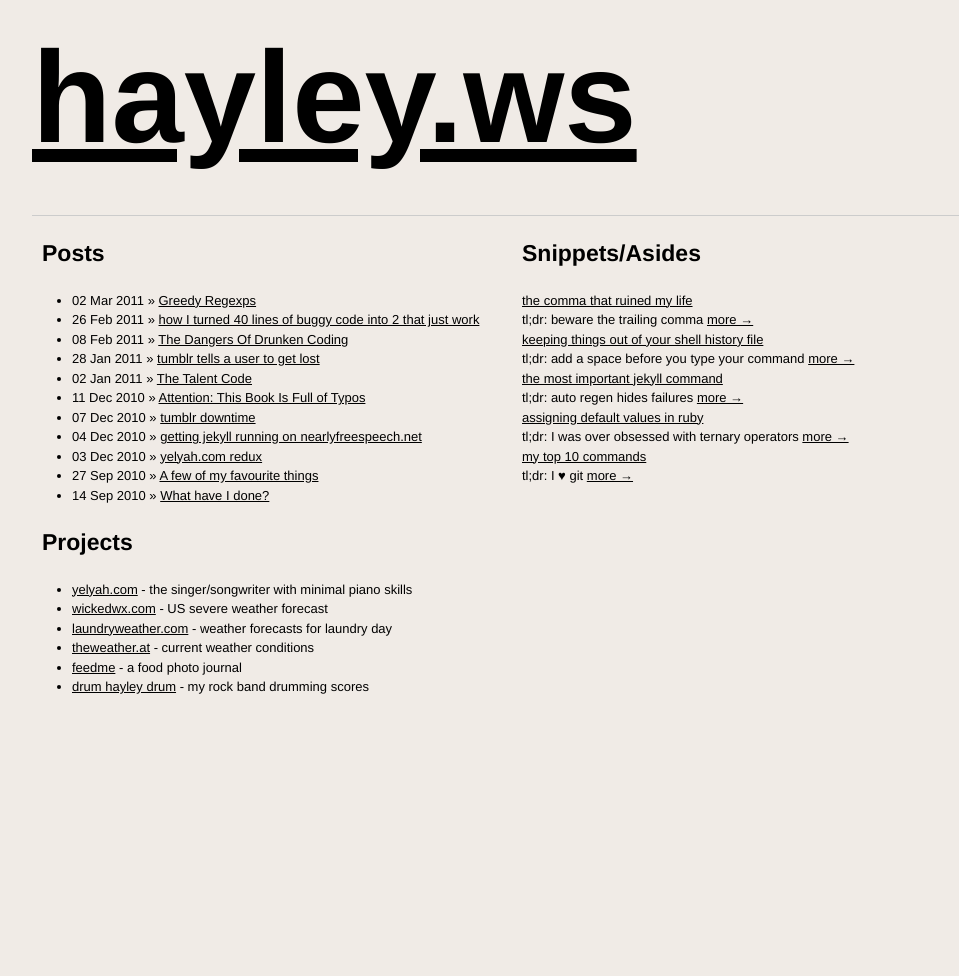
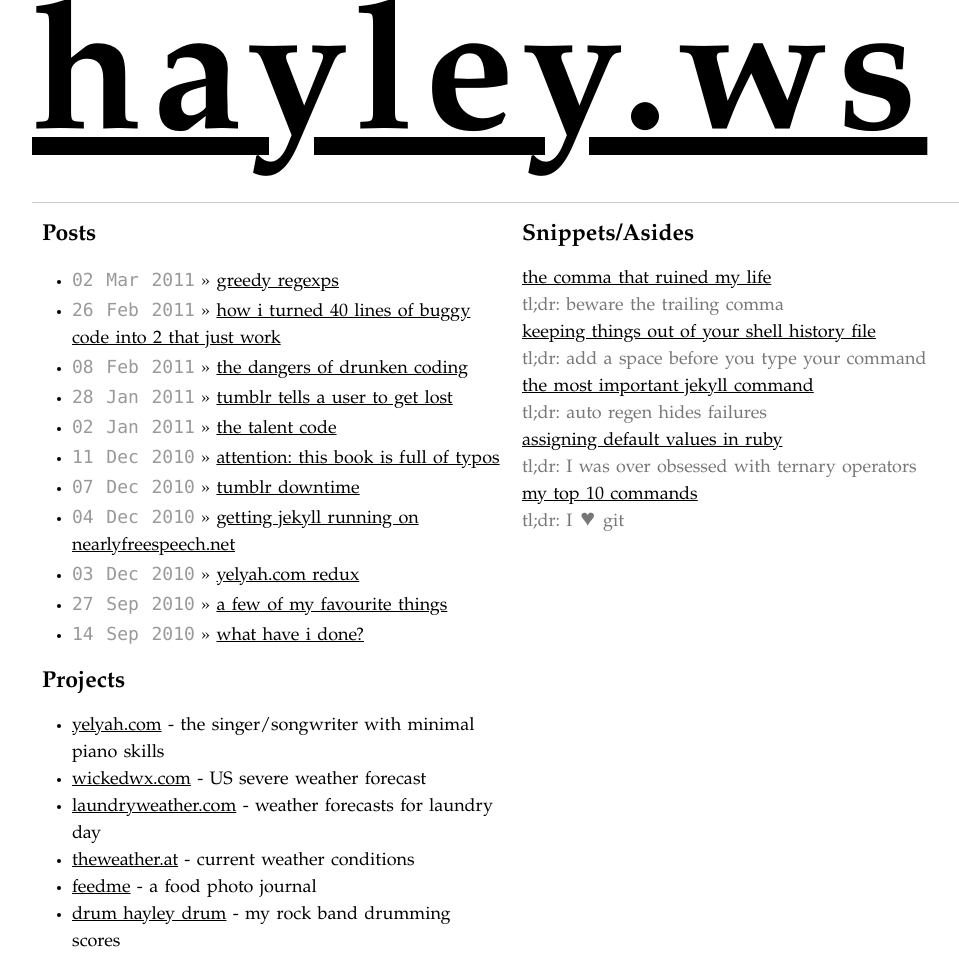
Before and after one commit to hayley/hayley.ws, a Jekyll site: the page built from index.html, in a window 1280 px wide. Shown: the whole page, without its empty margins (128-1087 px from the left). Built offline with Jekyll 4.4.1, drawn with Linux system fonts in a browser that asks for light colours; a style sheet for code colours, icons or effects is not loaded; before the commit the page ends 900 px from its top, so only the background shows below that.

Commit message:
design tweaks

```diff
--- a/css/hayley.ws.css
+++ b/css/hayley.ws.css
@@ -1,6 +1,10 @@
 body {
-  background: #F0EBE6; /* inspiration: http://www.colourlovers.com/palette/1373086/finishing_touch */
-  #color: blue;
+  /*background: #F0EBE6; /* inspiration: http://www.colourlovers.com/palette/1373086/finishing_touch */
+  background: #FFFFFF;
+  font-family: Palatino,"Palatino Linotype","Book Antiqua",Georgia,"Times New Roman",serif;
+  font-size: 18px;
+  word-spacing:.1em;
+  line-height: 1.5em;
 }
 
 a {
@@ -9,16 +13,31 @@
 
 a:hover {
   color: white;
-  background: #99ADC2; /* generated from main background color on http://www.colorschemer.com/ */
-  padding: 2px;
+  /* background: #99ADC2; /* generated from main background color on http://www.colorschemer.com/ */
+  background: orange;
+  padding-top: 5px;
 }
 
 h1 {
   font-size: 10em;
+  word-spacing: 5em;
+  margin-top: 75px;
+  margin-bottom: 100px;
+}
+
+h1 a {
+  letter-spacing: 10px;
+}
+
+h2, h3, h4, h5, h6 {
+  line-height: 1em;
 }
 
 code {
-  #font-style: italic;
+  font-family: Consolas, "Lucida Console", monospace;
+  -webkit-border-radius: 8px;
+  -moz-border-radius: 8px;
+  border-radius: 8px;
 }
 
 pre {
@@ -45,3 +64,12 @@
   padding-left: 1em;
   background: white;
 }
+
+#posts span {
+  color: #999;
+  font-family: Consolas, "Lucida Console", monospace;
+}
+
+#snippets dd {
+  color: #777;
+}
--- a/index.html
+++ b/index.html
@@ -4,16 +4,18 @@
 ---
 
 <div class="grid_6">
+  <div id="posts">
     <h2>Posts</h2>
     <ul class="posts">
         {% for post in site.posts %}
           {% comment %}The list item won't print if it's just a snippet.{% endcomment %}
           {% if post.category == "snippet" %}
           {% else %}
-      <li><span>{{ post.date | date_to_string }}</span> &raquo; <a href="{{ post.url }}">{{ post.title }}</a></li>
+          <li><span>{{ post.date | date_to_string }}</span> &raquo; <a href="{{ post.url }}">{{ post.title | downcase }}</a></li>
           {% endif %}
         {% endfor %}
       </ul>
+  </div>
 
   <h2>Projects</h2>
   <ul>
@@ -28,16 +30,16 @@
 </div>
 
 <div class="grid_6">
-
+  <div id="snippets">
     <h2>Snippets/Asides</h2>
     <dl>
     {% for post in site.categories.snippet %}
       <dt><a href="{{ post.url }}">{{ post.title }}</a></dt>
       {% comment %}{{ post.content | strip_html | truncatewords: 25 }}{% endcomment %}
       <dd>{{ post.teaser }}
-    <a href="{{ post.url }}">more &rarr;</a></dd>
+        <!-- <a href="{{ post.url }}">more &rarr;</a></dd> -->
     {% endfor %}
     </dl>
-
+  </div>
 
 </div>
```
Lines whose indentation alone changed are shown as unchanged.
